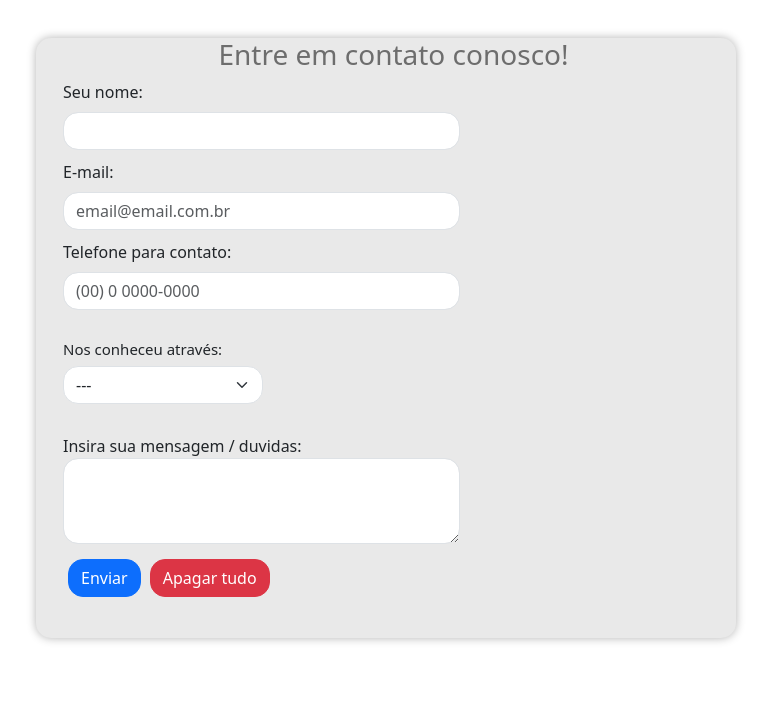
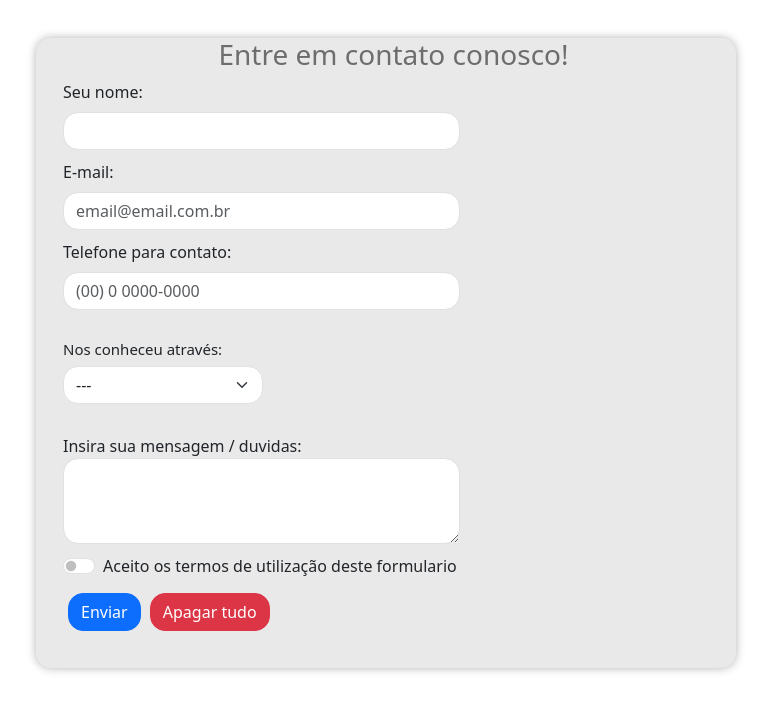
Before and after one commit to GuilhermeMBueno/EBAC_Exercises, a plain HTML site: page Modulo_12/index.html in a window 1280 px wide. Shown: the whole page, without its empty margins (254-1025 px from the left). Drawn offline with nearby package versions, Linux system fonts and the light colour scheme.

Commit message:
add switch for terms

```diff
--- a/Modulo_12/index.html
+++ b/Modulo_12/index.html
@@ -34,8 +34,14 @@
             <label for="dstextarea">Insira sua mensagem / duvidas:</label>
             <textarea class="form-control" name="" id="dstextarea" cols="10" rows="3" required></textarea>
 
+            <div class="form-check form-switch">
+                <input class="form-check-input" type="checkbox" role="switch" id="switch">
+                <label class="form-check-label" for="switch">Aceito os termos de utilização deste formulario</label>
+            </div>
+
             <button type="submit" class="btn btn-primary">Enviar</button>
             <button type="reset" class="btn btn-danger">Apagar tudo</button>
+
 
         </form>
     </div>
--- a/Modulo_12/main.css
+++ b/Modulo_12/main.css
@@ -1,7 +1,7 @@
 .container {
     margin-top: 3%;
     width: 700px;
-    height: 600px;
+    height: 630px;
     background-color: rgb(233, 233, 233);
     border-radius: 15px;
       box-shadow: 0 0 10px rgba(0, 0, 0, 0.3);
@@ -46,3 +46,7 @@ form h3{
     margin-left: 5px;
     border-radius: 15px;
 }
+
+.form-check {
+    margin-bottom: 10px;
+}
```
